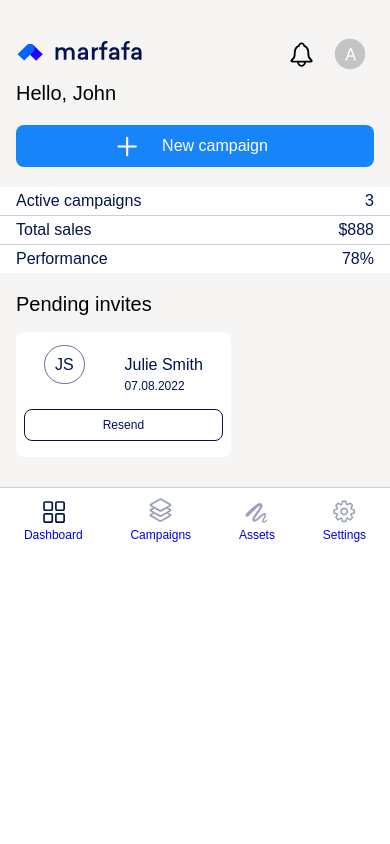
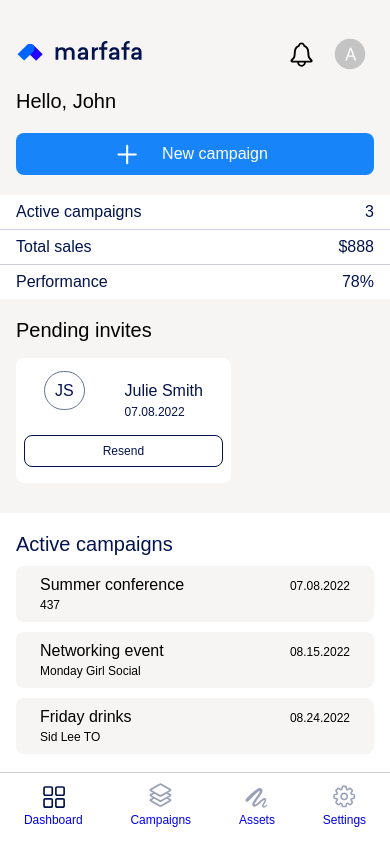
Before and after one commit to eddie-fashioni/marfafa, a React (Create React App) app: page / in a window 390 px wide. Built offline with nearby package versions, Linux system fonts and the light colour scheme.

Commit message:
Mobile styling for dashboard almost 95% complete expect invite carousel

```diff
--- /dev/null
+++ b/src/components/ActiveCampaigns/ActiveCampaigns.js
@@ -0,0 +1,34 @@
+import "./ActiveCampaigns.scss";
+
+const ActiveCampaigns = () => {
+  return (
+    <section className="campaign">
+      <div className="campaign-title">
+        <span className="campaign-title__text">Active campaigns</span>
+      </div>
+      <div className="campaign-details">
+        <div className="campaign-container">
+          <span className="campaign-name">Summer conference</span>
+          <span className="campaign-company">437</span>
+        </div>
+        <span className="campaign-date">07.08.2022</span>
+      </div>
+      <div className="campaign-details">
+        <div className="campaign-container">
+          <span className="campaign-name">Networking event</span>
+          <span className="campaign-company">Monday Girl Social</span>
+        </div>
+        <span className="campaign-date">08.15.2022</span>
+      </div>
+      <div className="campaign-details">
+        <div className="campaign-container">
+          <span className="campaign-name">Friday drinks</span>
+          <span className="campaign-company">Sid Lee TO</span>
+        </div>
+        <span className="campaign-date">08.24.2022</span>
+      </div>
+    </section>
+  );
+};
+
+export default ActiveCampaigns;
--- /dev/null
+++ b/src/components/ActiveCampaigns/ActiveCampaigns.scss
@@ -0,0 +1,41 @@
+@use "../../assets/styles/variables" as *;
+@use "../../assets/styles/mixins" as *;
+
+.campaign {
+  z-index: 1;
+  padding: 20px 16px 8px 16px;
+
+  &-title {
+    font-size: 20px;
+    color: $primary-color-navy;
+  }
+
+  &-details {
+    display: flex;
+    flex-direction: row;
+    justify-content: space-between;
+    align-items: baseline;
+    background-color: $primary-color-grey;
+    margin: 10px 0;
+    padding: 10px 24px;
+    border-radius: 8px;
+  }
+
+  &-container {
+    display: flex;
+    flex-direction: column;
+  }
+
+  &-name {
+    font-size: 16px;
+    padding-bottom: 4px;
+  }
+
+  &-company {
+    font-size: 12px;
+  }
+
+  &-date {
+    font-size: 12px;
+  }
+}
--- a/src/components/NavBar/NavBar.scss
+++ b/src/components/NavBar/NavBar.scss
@@ -5,11 +5,12 @@
   display: flex;
   align-items: flex-end;
   justify-content: space-around;
+  background-color: $primary-color-white;
   padding: 10px 0;
   border-top: 1px solid #03134d33;
   position: sticky;
   bottom: 0;
-  z-index: 2;
+  z-index: 3;
 
   &-link {
     font-size: 12px;
--- a/src/components/PageHeader/PageHeader.scss
+++ b/src/components/PageHeader/PageHeader.scss
@@ -12,6 +12,7 @@
     flex-direction: row;
     align-items: center;
     justify-content: space-between;
+    padding-bottom: 8px;
   }
 
   &-logo__icon {
--- a/src/pages/Dashboard/Dashboard.js
+++ b/src/pages/Dashboard/Dashboard.js
@@ -1,3 +1,4 @@
+import ActiveCampaigns from "../../components/ActiveCampaigns/ActiveCampaigns";
 import CampaignStats from "../../components/CampaignStats/CampaignStats";
 import PendingInvites from "../../components/PendingInvites/PendingInvites";
 import "./Dashboard.scss";
@@ -7,6 +8,7 @@ function Dashboard() {
     <>
       <CampaignStats />
       <PendingInvites />
+      <ActiveCampaigns />
     </>
   );
 }
--- a/src/pages/Dashboard/Dashboard.scss
+++ b/src/pages/Dashboard/Dashboard.scss
@@ -1,10 +1,2 @@
 @use "../../assets/styles/variables" as *;
 @use "../../assets/styles/mixins" as *;
-
-.stats {
-  &-section {
-    display: flex;
-    justify-content: space-between;
-    padding: 5px 16px;
-  }
-}
```
